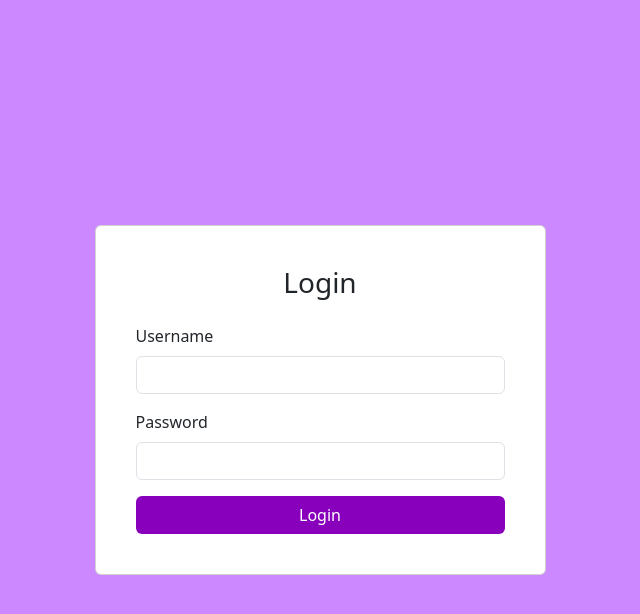
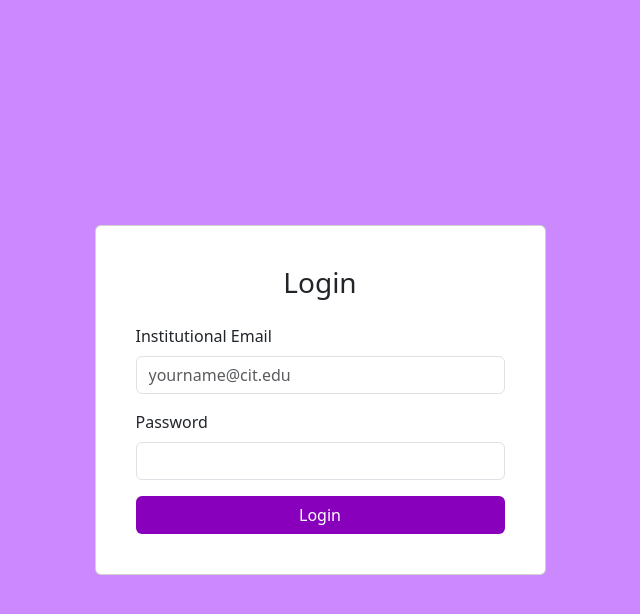
Before and after one commit to jhzrmx/cit-capstone-repository, a FastAPI app: page /login in a window 1280 px wide. Shown: the top 614 px of the page, without its empty margins (320-960 px from the left). Run offline with FastAPI, Linux system fonts and the light colour scheme; parts of the project's set-up code (start-up, migrations or seed data) failed here and were passed over; some libraries are stand-ins or nearby versions.

Commit message:
Use institutional email in login form (label, input type, id, placeholder)

```diff
--- a/templates/login.html
+++ b/templates/login.html
@@ -18,8 +18,8 @@
                         <div id="alertBox"></div>
                         <form id="loginForm">
                             <div class="mb-3">
-                                <label for="username" class="form-label">Username</label>
-                                <input type="username" id="username" name="username" class="form-control" required>
+                                <label for="email" class="form-label">Institutional Email</label>
+                                <input type="email" id="email" name="username" class="form-control" placeholder="yourname@cit.edu" required>
                             </div>
                             <div class="mb-3">
                                 <label for="password" class="form-label">Password</label>
```
